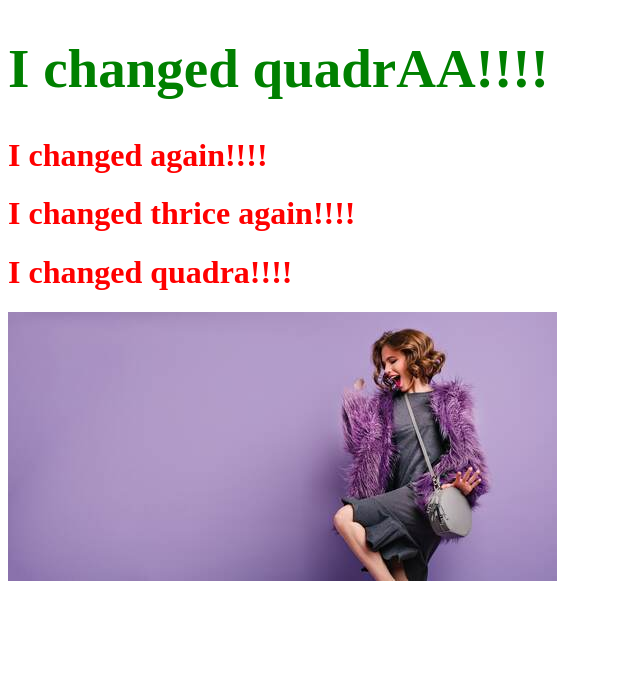
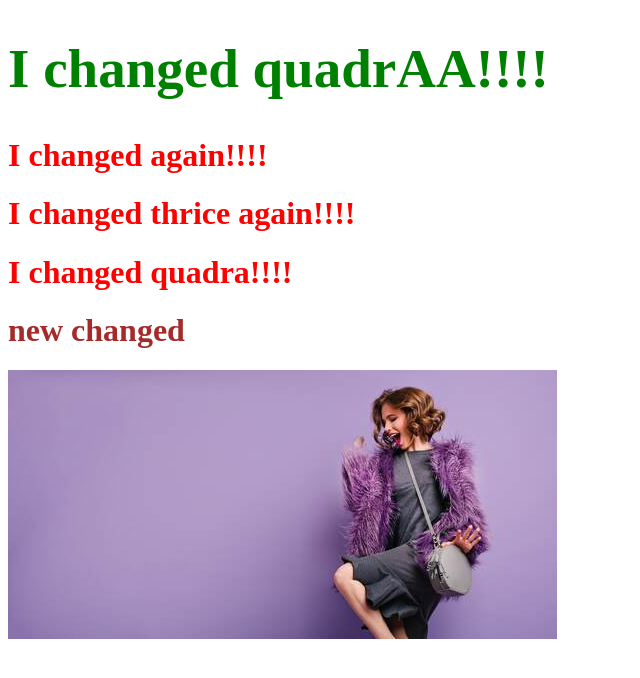
Before and after one commit to alhad-tm/Looping-back-to-js, a plain HTML site: page index.html in a window 1280 px wide. Shown: the whole page, without its empty margins (0-640 px from the left). Drawn offline with Linux system fonts and the light colour scheme.

Commit message:
assign to variables

```diff
--- a/index.html
+++ b/index.html
@@ -11,6 +11,8 @@
     <h1 class="selet" style="color:red"> Hello world</h1>
     <h1 class="selet" style="color:red"> Hello world</h1>
     <h1 class="seletr" style="color:red"> Hello world</h1>
+
+    <h1 id="new">new word</h1>
 
     <img id="pic" src="mainbg.jpg" alt="">
 
@@ -29,6 +31,14 @@
         document.getElementById('selet').style.display="block"
         document.getElementById('pic').src="stunning.jpg"
 
+
+        // variable
+
+        document.getElementById("new").style.color="brown"
+
+        var newText= document.getElementById("new")
+
+        newText.innerHTML="new changed"
     </script>
 
 </body>
```
